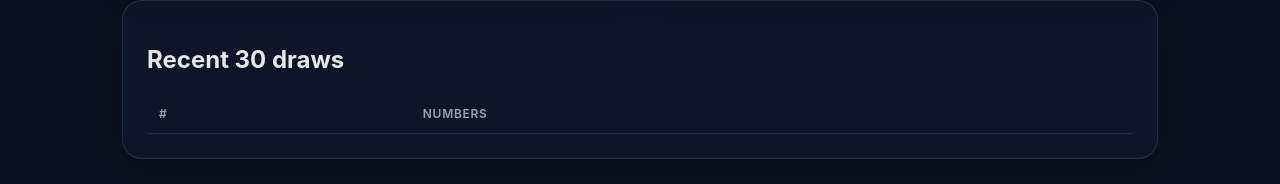
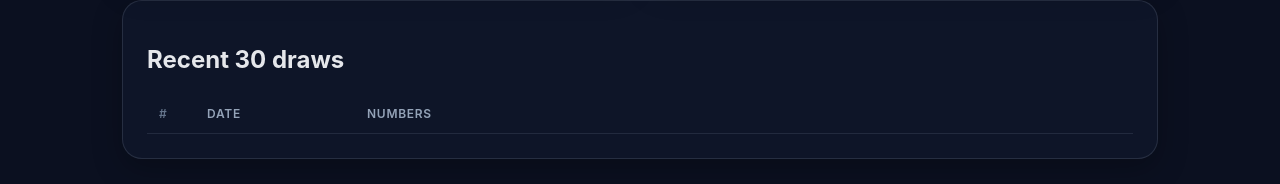
Before and after one commit to Cedd017/megadice-picks, a plain HTML site: page index.html in a window 1280 px wide. Shown: the part 433-617 px from the top of the page. Drawn offline with Linux system fonts and the light colour scheme; no server answers.

Commit message:
Update index.html

```diff
--- a/index.html
+++ b/index.html
@@ -42,7 +42,7 @@
       <h2>Recent 30 draws</h2>
       <table>
         <thead>
-          <tr><th>#</th><th>Numbers</th></tr>
+          <tr><th class="col-index">#</th><th class="col-date">Date</th><th>Numbers</th></tr>
         </thead>
         <tbody id="drawTable"></tbody>
       </table>
```
